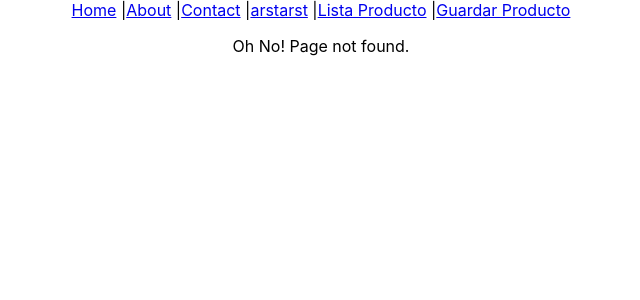
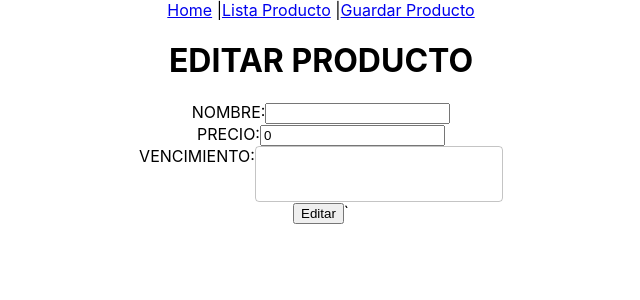
Before and after one commit to RockFercho/client-store, a React (Create React App) app: page /editarproducto in a window 1280 px wide. Before the commit this address had no page. Shown: the top 300 px of the page, without its empty margins (319-959 px from the left). Built offline with nearby package versions, Linux system fonts and the light colour scheme.

Commit message:
dia33 - agrego buttones eliminar/editar en la table , implementar componenete editar y corregir error de funcionalidad del eliminar

```diff
--- a/src/components/About/index.js
+++ /dev/null
@@ -1,11 +0,0 @@
-import {
-  useLocation,
-} from "react-router-dom";
-
-function About() {
-  var params = new URLSearchParams(useLocation().search);
-  var name = params.get("name");
-  return <p>About Page content for {name}</p>;
-}
-
-export default About;
--- a/src/components/Contact/index.js
+++ /dev/null
@@ -1,10 +0,0 @@
-import {
-  useParams,
-} from "react-router-dom";
-
-function Contact() {
-  var params = useParams();
-  return <p>Contact Page content for {params.country}</p>;
-}
-
-export default Contact;
--- /dev/null
+++ b/src/components/EditarProducto/index.js
@@ -0,0 +1,83 @@
+
+import React, { useState} from 'react';
+import axios from 'axios';
+
+import TextField from '@mui/material/TextField';
+import { AdapterDateFns } from '@mui/x-date-pickers/AdapterDateFns';
+import { LocalizationProvider } from '@mui/x-date-pickers/LocalizationProvider';
+import { DatePicker } from '@mui/x-date-pickers/DatePicker';
+
+import { URL_SERVER, URL_SERVER_PRODUCTO } from '../../global';
+
+export default function GetProduct(producto) {
+
+  const [nombre, setNombre] =  useState(producto.nombre || '');
+  const [precio, setPrecio] =  useState(producto.precio || 0);
+  const [vencimiento, setVencimiento] =  useState(null);
+
+  const handleSubmit = (e) => {
+    axios
+      .post(URL_SERVER + URL_SERVER_PRODUCTO,
+        {
+          nombre,
+          precio: parseInt(precio),
+          vencimiento
+        })
+      .then( (res) => {
+        setNombre('');
+        setPrecio(0);
+        setVencimiento(null);
+        alert("Se guardo exitosamente");
+      })
+      .catch(err => {
+        alert("Error al guardar");
+        console.log('errr', err);
+      })
+      e.preventDefault();
+  }
+
+  return (
+    <div>
+      <div>
+        <h1> EDITAR PRODUCTO </h1>
+      </div>
+      <div>
+        <form onSubmit={e => {handleSubmit(e)}}>
+          <div>
+            <label>
+              NOMBRE:
+              <input type="text"
+                    value={nombre}
+                    onChange={e => setNombre(e.target.value)}
+              />
+            </label>
+          </div>
+          <div>
+            <label>
+              PRECIO:
+              <input type="text"
+                    value={precio}
+                    onChange={e => setPrecio(e.target.value)}
+              />
+            </label>
+          </div>
+          <div>
+            <label>
+              VENCIMIENTO:
+              <LocalizationProvider dateAdapter={AdapterDateFns}>
+                <DatePicker
+                  value={vencimiento}
+                  onChange={(newValue) => {
+                    setVencimiento(newValue);
+                  }}
+                  renderInput={(params) => <TextField {...params} />}
+                />
+              </LocalizationProvider>
+            </label>
+          </div>
+          <input type="submit" value="Editar" />`
+        </form>
+      </div>
+    </div>
+  );
+}
--- a/src/components/GetProduct/index.js
+++ b/src/components/GetProduct/index.js
@@ -8,7 +8,7 @@ import TableContainer from '@mui/material/TableContainer';
 import TableHead from '@mui/material/TableHead';
 import TableRow from '@mui/material/TableRow';
 import Paper from '@mui/material/Paper';
-
+import { format } from 'date-fns'
 import { URL_SERVER, URL_SERVER_PRODUCTO } from '../../global';
 
 const StyledTableCell = styled(TableCell)(({ theme }) => ({
@@ -52,10 +52,31 @@ export default function GetProduct() {
       e.preventDefault();
   }
 
-  useEffect( () => {
+  const getAllProduct = () => {
     axios.get(URL_SERVER + URL_SERVER_PRODUCTO).then((res) => {
       setProduct(res.data.body);
-    })
+    });
+  }
+
+  const accionEliminar = (id) => {
+    axios
+      .delete(URL_SERVER + URL_SERVER_PRODUCTO + `/${id}`)
+        .then((res) => {
+          alert("Se elimino el producto");
+          getAllProduct();
+        })
+        . catch( err => {
+          alert("Error :" + err);
+        })
+  }
+
+  const accionEditar = (row) => {
+    console.log("****************************");
+    console.log(row);
+  }
+
+  useEffect( () => {
+    getAllProduct();
   }, []);
 
 
@@ -93,7 +114,11 @@ export default function GetProduct() {
                     {row.nombre}
                   </StyledTableCell>
                   <StyledTableCell align="right">{row.precio}</StyledTableCell>
-                  <StyledTableCell align="right">{row.vencimiento}</StyledTableCell>
+                  <StyledTableCell align="right">{format(new Date(row.vencimiento), 'dd/MMM/yyyy')}</StyledTableCell>
+                  <StyledTableCell align="right">
+                    <button onClick={(e) => accionEditar(row)}>Editar</button>
+                    <button onClick={(e) => accionEliminar(row.id)}>Eliminar</button>
+                  </StyledTableCell>
                 </StyledTableRow>
               ))}
             </TableBody>
--- a/src/components/MyRoute/index.js
+++ b/src/components/MyRoute/index.js
@@ -6,11 +6,10 @@ import {
 
 import Nav from "../Nav";
 import Home from "../Home";
-import Contact from "../Contact";
-import About from "../About";
 import NotFound from '../NotFound';
 import GetProduct from '../GetProduct';
 import GuardarProducto from '../GuardarProducto'
+import EditarProducto from '../EditarProducto'
 
 function MyRoute() {
   return (
@@ -20,10 +19,9 @@ function MyRoute() {
 
         <Routes>
           <Route path="/" exact element={<Home/>} />
-          <Route path="/about" element={<About/>} />
           <Route path="/listaproducto" element={<GetProduct/>} />
           <Route path="/guardarproducto" element={<GuardarProducto/>} />
-          <Route path="/contact/:country" element={<Contact/>} />
+          <Route path="/editarproducto" element={<EditarProducto/>} />
           <Route path="*" element={<NotFound/>} />
         </Routes>
       </Router>
--- a/src/components/Nav/index.js
+++ b/src/components/Nav/index.js
@@ -6,9 +6,6 @@ function Nav() {
   return (
     <>
       <Link to="/">Home</Link> |
-      <Link to="/about?name=jamis">About</Link> |
-      <Link to="/contact/us">Contact</Link> |
-      <Link to="/arstrast">arstarst</Link> |
       <Link to="/listaproducto">Lista Producto</Link> |
       <Link to="/guardarproducto">Guardar Producto</Link>
     </>
```
